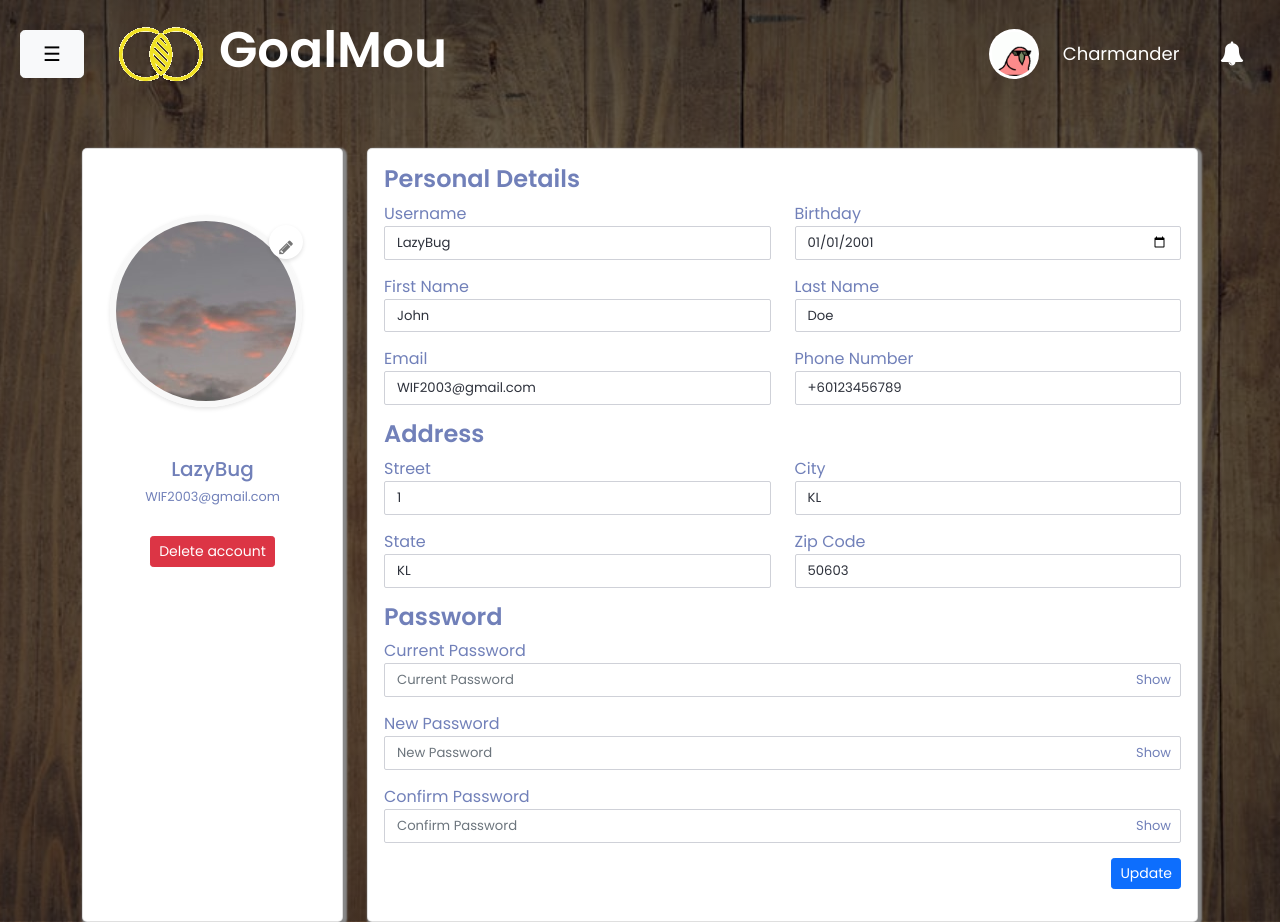
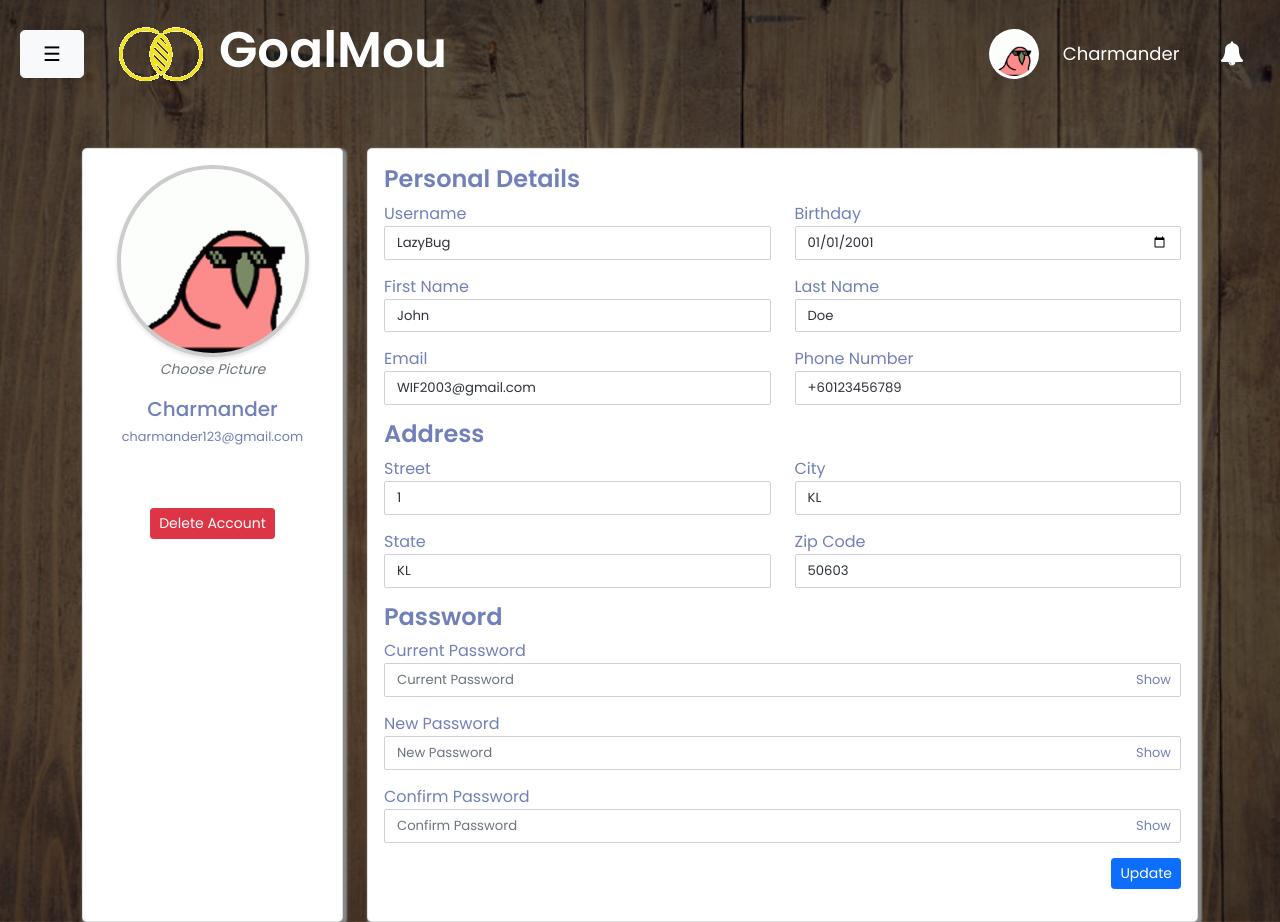
Before and after one commit to Yeezy-5145/GoalTracker, a PHP site: page /EditUserProfile.html in a window 1280 px wide. Run offline with PHP 8.4, Linux system fonts and the light colour scheme; some libraries are stand-ins or nearby versions; some web fonts are replaced.

Commit message:
solve user profile problem

```diff
--- a/GoalMou/EditUserProfile.html
+++ b/GoalMou/EditUserProfile.html
@@ -272,58 +272,40 @@
             <div class="card-body">
               <div class="account-settings">
                 <div class="user-profile">
-                  <div class="user-avatar">
-                    <div class="avatar-upload">
-                      <div class="avatar-edit">
-                        <input
-                          type="file"
-                          id="imageUpload"
-                          accept=".png, .jpg, .jpeg"
-                        />
-                        <label for="imageUpload"></label>
+                  <div class="user-profile">
+                    <div class="picture-container">
+                      <div class="picture">
+                        <img src="/GoalMou/images/bird.gif" class="picture-src" id="profilePicPreview" title="">
+                        <input type="file" name = "profile" id="profilePic" class="">
                       </div>
-                      <div class="avatar-preview">
-                        <div
-                          id="imagePreview"
-                          src="./images/bg01.jpg"
-                          style="background-image: url('./images/bird.gif')"
-                        ></div>
-                      </div>
+                      <p class = "text-secondary"><i><small>Choose Picture</small></i></p>
+
                     </div>
+                    <h5 class="user-name">Charmander</h5>
+                    <h6 class="user-email">charmander123@gmail.com</h6>
                   </div>
-                  <h5 class="user-name">LazyBug</h5>
-                  <h6 class="user-email">WIF2003@gmail.com</h6>
+
                 </div>
                 <div class="justify-content-md-end text-center">
-                  <button
-                    class="btn btn-danger btn-sm"
-                    onclick="document.getElementById('modalID').style.display='block';"
-                  >
-                    Delete account
-                  </button>
-                  <div id="modalID" class="modal">
-                    <span
-                      onclick="document.getElementById('modalID').style.display='none'"
-                      class="close"
-                      title="Close Modal"
-                      >&times;</span
-                    >
-                    <form class="modal-content">
-                      <div class="containerDelete">
-                        <h1>Delete Account</h1>
-                        <p>Are you sure you want to delete your account?</p>
-
-                        <div class="clearfix">
-                          <button type="button" class="btn cancelbtn">
-                            Cancel
-                          </button>
-                          <button type="button" class="btn deletebtn">
-                            Delete
-                          </button>
+                  <a href="#myModal" role="button" class="btn btn-danger btn-sm" data-bs-toggle="modal">Delete Account</a>
+                  <div id="myModal" class="modal fade" tabindex="-1">
+                    <div class="modal-dialog">
+                        <div class="modal-content">
+                            <div class="modal-header">
+                                <h5 class="modal-title">Delete Account Confirmation</h5>
+                                <button type="button" class="btn-close" data-bs-dismiss="modal"></button>
+                            </div>
+                            <div class="modal-body">
+                                <p>Do you sure you want to delete your account?</p>
+                                <p class="text-secondary"><small>This action cannot be undo!</small></p>
+                            </div>
+                            <div class="modal-footer">
+                                <button type="button" class="btn btn-secondary" data-bs-dismiss="modal">Cancel</button>
+                                <button type="button" class="btn btn-danger">Delete Account</button>
+                            </div>
                         </div>
-                      </div>
-                    </form>
-                  </div>
+                    </div>
+                </div>
                 </div>
               </div>
             </div>
@@ -515,7 +497,7 @@
       </div>
     </div>
     <!-- Include Bootstrap JavaScript plugin -->
-    <script src="//cdnjs.cloudflare.com/ajax/libs/jquery/3.2.1/jquery.min.js"></script>
+    <script src="https://code.jquery.com/jquery-3.5.1.min.js"></script>
     <script
       src="https://cdn.jsdelivr.net/npm/bootstrap@5.1.3/dist/js/bootstrap.bundle.min.js"
       integrity="sha384-ka7Sk0Gln4gmtz2MlQnikT1wXgYsOg+OMhuP+IlRH9sENBO0LRn5q+8nbTov4+1p"
--- a/GoalMou/javascript/profileScript.js
+++ b/GoalMou/javascript/profileScript.js
@@ -1,23 +1,20 @@
 //upload profile image
+$(document).ready(function(){
+  // Prepare the preview for profile picture
+      $("#profilePic").change(function(){
+          readURL(this);
+      });
+  });
   function readURL(input) {
-  console.log("123");
       if (input.files && input.files[0]) {
           var reader = new FileReader();
+
           reader.onload = function (e) {
-      $("#imagePreview").css(
-        "background-image",
-        "url(" + e.target.result + ")"
-      );
-      console.log(e.target.result);
-      $("#imagePreview").hide();
-      $("#imagePreview").fadeIn(650);
-    };
+              $('#profilePicPreview').attr('src', e.target.result).fadeIn('slow');
+          }
           reader.readAsDataURL(input.files[0]);
       }
   }
-$("#imageUpload").change(function () {
-  readURL(this);
-});
 
 //hide show password
 $(document).ready(function () {
@@ -61,12 +58,8 @@ function closeNav() {
 }
 
 //Delete account JS
-// Get the modal
-var modal = document.getElementById("modalID");
-
-// When the user clicks anywhere outside of the modal, close it
-window.onclick = function (event) {
-  if (event.target == modal) {
-    modal.style.display = "none";
-  }
-};
+// $(document).ready(function(){
+//   $("#myBtn").click(function(){
+//       $("#myModal").modal("show");
+//   });
+// });
--- a/GoalMou/stylesheets/profileSheet.css
+++ b/GoalMou/stylesheets/profileSheet.css
@@ -49,68 +49,46 @@ body {
   font-size: 0.825rem;
 }
 
-.avatar-upload {
+/*Profile Pic Start*/
+.picture-container{
   position: relative;
-  max-width: 205px;
-  margin: 50px auto;
+  cursor: pointer;
+  text-align: center;
+}
+.picture{
+  width: 192px;
+  height: 192px;
+  background-color: #e6e4e4;
+  border: 4px solid #CCCCCC;
+  box-shadow: 0px 2px 4px 0px rgba(0, 0, 0, 0.1);
+  color: #FFFFFF;
+  border-radius: 50%;
+  margin: 0px auto;
+  overflow: hidden;
+  transition: all 0.2s;
+  -webkit-transition: all 0.2s;
+}
+.picture:hover{
+  border-color: #7180b9 ;
 }
 
-.avatar-upload .avatar-edit {
+.picture input[type="file"] {
+  cursor: pointer;
+  display: block;
+  height: 100%;
+  left: 0;
+  opacity: 0 !important;
   position: absolute;
-  right: 12px;
-  z-index: 1;
-  top: 10px;
-}
-.avatar-upload .avatar-edit input {
-  display: none;
+  top: 0;
+  width: 100%;
 }
 
-.avatar-upload .avatar-edit input + label {
-  display: inline-block;
-  width: 34px;
-  height: 34px;
-  margin-bottom: 0;
-  border-radius: 100%;
-  background: #ffffff;
-  border: 1px solid transparent;
-  box-shadow: 0px 2px 4px 0px rgba(0, 0, 0, 0.12);
-  cursor: pointer;
-  font-weight: normal;
-  transition: all 0.2s ease-in-out;
+.picture-src{
+  width: 100%;
+
 }
 
-.avatar-upload .avatar-edit input + label:hover {
-  background: #f1f1f1;
-  border-color: #d6d6d6;
-}
-
-.avatar-upload .avatar-edit input + label:after {
-  content: "\f040";
-  font-family: "FontAwesome";
-  color: #757575;
-  position: absolute;
-  top: 10px;
-  left: 0;
-  right: 0;
-  text-align: center;
-  margin: auto;
-}
-
-.avatar-upload .avatar-preview {
-  background-image: url("/images/profile.jpg");
-  width: 192px;
-  height: 192px;
-  position: relative;
-  border-radius: 50%;
-  border: 6px solid #f8f8f8;
-  box-shadow: 0px 2px 4px 0px rgba(0, 0, 0, 0.1);
-  align-items: center;
-}
-
-.avatar-upload .avatar-preview .imagePreview {
-  min-width: 100%;
-  min-height: 100%;
-}
+/*Profile Pic End*/
 
 .form-control {
   border: 1px solid #cfd1d8;
```
Also changed, not shown: other parts of GoalMou/stylesheets/profileSheet.css (+0 -75 lines), GoalMou/ViewUserProfile.html (+3 -10 lines). Lines whose indentation alone changed are shown as unchanged.
